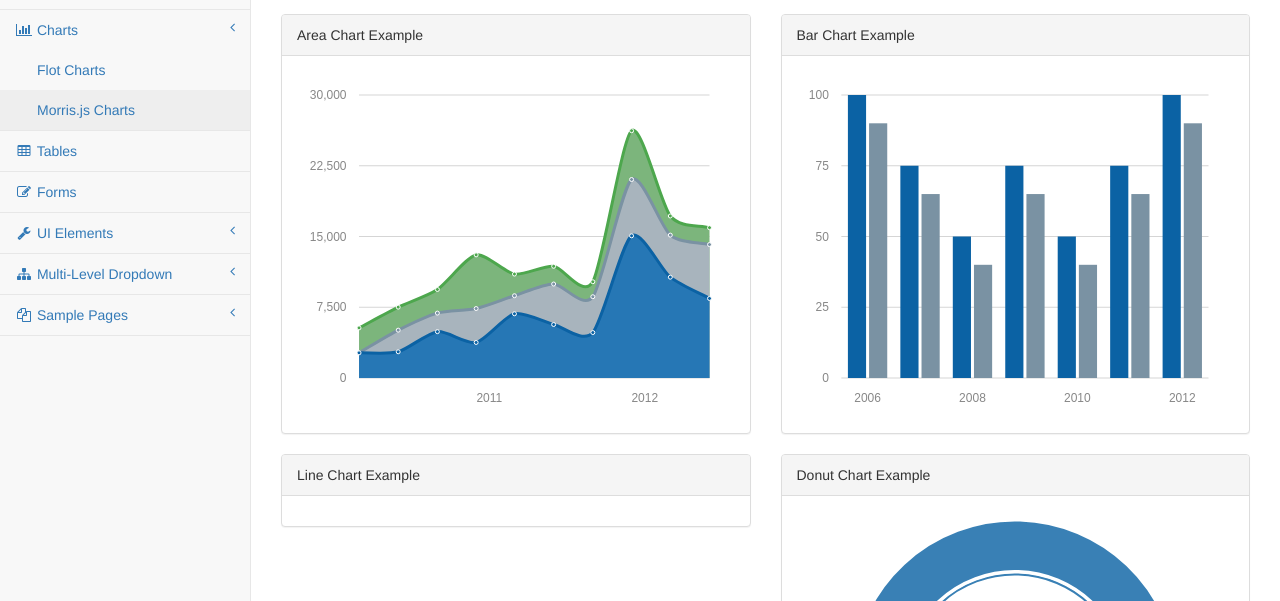
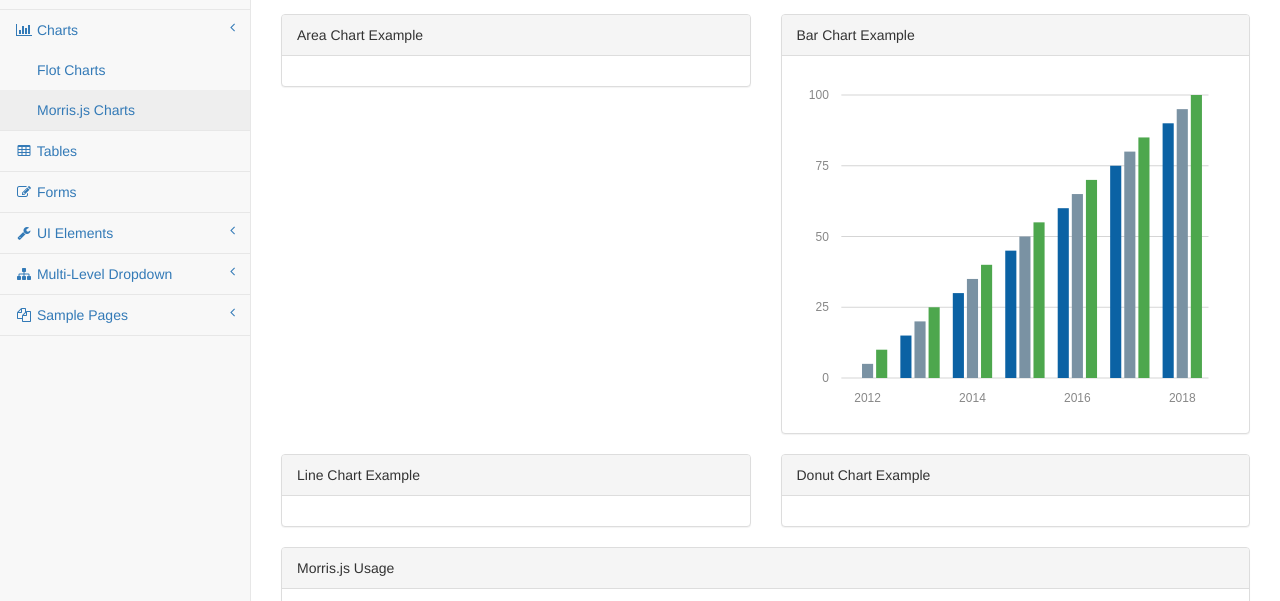
Before and after one commit to whalsgur/bootstrap, a website: page pages/morris.html in a window 1280 px wide. Shown: the part 147-748 px from the top of the page. Drawn offline with Linux system fonts and the light colour scheme.

Commit message:
여러가지 그래프랑 채팅 닉네임

```diff
--- a/data/morris-data.js
+++ b/data/morris-data.js
@@ -1,115 +1,125 @@
 $(function() {
 
-    Morris.Area({
-        element: 'morris-area-chart',
-        data: [{
-            period: '2010 Q1',
-            iphone: 2666,
-            ipad: null,
-            itouch: 2647
-        }, {
-            period: '2010 Q2',
-            iphone: 2778,
-            ipad: 2294,
-            itouch: 2441
-        }, {
-            period: '2010 Q3',
-            iphone: 4912,
-            ipad: 1969,
-            itouch: 2501
-        }, {
-            period: '2010 Q4',
-            iphone: 3767,
-            ipad: 3597,
-            itouch: 5689
-        }, {
-            period: '2011 Q1',
-            iphone: 6810,
-            ipad: 1914,
-            itouch: 2293
-        }, {
-            period: '2011 Q2',
-            iphone: 5670,
-            ipad: 4293,
-            itouch: 1881
-        }, {
-            period: '2011 Q3',
-            iphone: 4820,
-            ipad: 3795,
-            itouch: 1588
-        }, {
-            period: '2011 Q4',
-            iphone: 15073,
-            ipad: 5967,
-            itouch: 5175
-        }, {
-            period: '2012 Q1',
-            iphone: 10687,
-            ipad: 4460,
-            itouch: 2028
-        }, {
-            period: '2012 Q2',
-            iphone: 8432,
-            ipad: 5713,
-            itouch: 1791
-        }],
-        xkey: 'period',
-        ykeys: ['iphone', 'ipad', 'itouch'],
-        labels: ['iPhone', 'iPad', 'iPod Touch'],
-        pointSize: 2,
-        hideHover: 'auto',
-        resize: true
-    });
+    // Morris.Area({
+    //     element: 'morris-area-chart',
+    //     data: [{
+    //         period: '2010 Q1',
+    //         iphone: 2666,
+    //         ipad: null,
+    //         itouch: 2647
+    //     }, {
+    //         period: '2010 Q2',
+    //         iphone: 2778,
+    //         ipad: 2294,
+    //         itouch: 2441
+    //     }, {
+    //         period: '2010 Q3',
+    //         iphone: 4912,
+    //         ipad: 1969,
+    //         itouch: 2501
+    //     }, {
+    //         period: '2010 Q4',
+    //         iphone: 3767,
+    //         ipad: 3597,
+    //         itouch: 5689
+    //     }, {
+    //         period: '2011 Q1',
+    //         iphone: 6810,
+    //         ipad: 1914,
+    //         itouch: 2293
+    //     }, {
+    //         period: '2011 Q2',
+    //         iphone: 5670,
+    //         ipad: 4293,
+    //         itouch: 1881
+    //     }, {
+    //         period: '2011 Q3',
+    //         iphone: 4820,
+    //         ipad: 3795,
+    //         itouch: 1588
+    //     }, {
+    //         period: '2011 Q4',
+    //         iphone: 15073,
+    //         ipad: 5967,
+    //         itouch: 5175
+    //     }, {
+    //         period: '2012 Q1',
+    //         iphone: 10687,
+    //         ipad: 4460,
+    //         itouch: 2028
+    //     }, {
+    //         period: '2012 Q2',
+    //         iphone: 8432,
+    //         ipad: 5713,
+    //         itouch: 1791
+    //     }],
+    //     xkey: 'period',
+    //     ykeys: ['iphone', 'ipad', 'itouch'],
+    //     labels: ['iPhone', 'iPad', 'iPod Touch'],
+    //     pointSize: 2,
+    //     hideHover: 'auto',
+    //     resize: true
+    // });
 
-    Morris.Donut({
-        element: 'morris-donut-chart',
-        data: [{
-            label: "Download Sales",
-            value: 12
-        }, {
-            label: "In-Store Sales",
-            value: 30
-        }, {
-            label: "Mail-Order Sales",
-            value: 20
-        }],
-        resize: true
-    });
+    // Morris.Donut({
+    //     element: 'morris-donut-chart',
+    //     data: [{
+    //         label: "Download Sales",
+    //         value: 23
+    //     }, {
+    //         label: "In-Store Sales",
+    //         value: 24
+    //     }, {
+    //         label: "abcde",
+    //         value: 25
+    //     }, {
+    //         label: "Mail-Order Sales",
+    //         value: 26
+    //     }],
+    //     resize: true
+    // });
 
     Morris.Bar({
         element: 'morris-bar-chart',
         data: [{
-            y: '2006',
-            a: 100,
-            b: 90
+            y: '2012',
+            a: 0,
+            b: 5,
+            c: 10
         }, {
-            y: '2007',
+            y: '2013',
+            a: 15,
+            b: 20,
+            c: 25
+        }, {
+            y: '2014',
+            a: 30,
+            b: 35,
+            c: 40
+        }, {
+            y: '2015',
+            a: 45,
+            b: 50,
+            c: 55
+        }, {
+            y: '2016',
+            a: 60,
+            b: 65,
+            c: 70
+        }, {
+            y: '2017',
             a: 75,
-            b: 65
+            b: 80,
+            c: 85
         }, {
-            y: '2008',
-            a: 50,
-            b: 40
-        }, {
-            y: '2009',
-            a: 75,
-            b: 65
-        }, {
-            y: '2010',
-            a: 50,
-            b: 40
-        }, {
-            y: '2011',
-            a: 75,
-            b: 65
-        }, {
-            y: '2012',
-            a: 100,
-            b: 90
+            y: '2018',
+            a: 90,
+            b: 95,
+            c: 100
         }],
         xkey: 'y',
-        ykeys: ['a', 'b'],
-        labels: ['Series A', 'Series B'],
+        ykeys: ['a', 'b', 'c'],
+        labels: ['Series A', 'Series B', 'Series C'],
         hideHover: 'auto',
         resize: true
     });
```
Also changed, not shown: pages/chat.html (+108 -30 lines), pages/graph.html (added, +85 -0 lines), pages/graph2.html (added, +83 -0 lines), pages/graph3.html (added, +88 -0 lines), pages/morris.html (+0 -7 lines).
